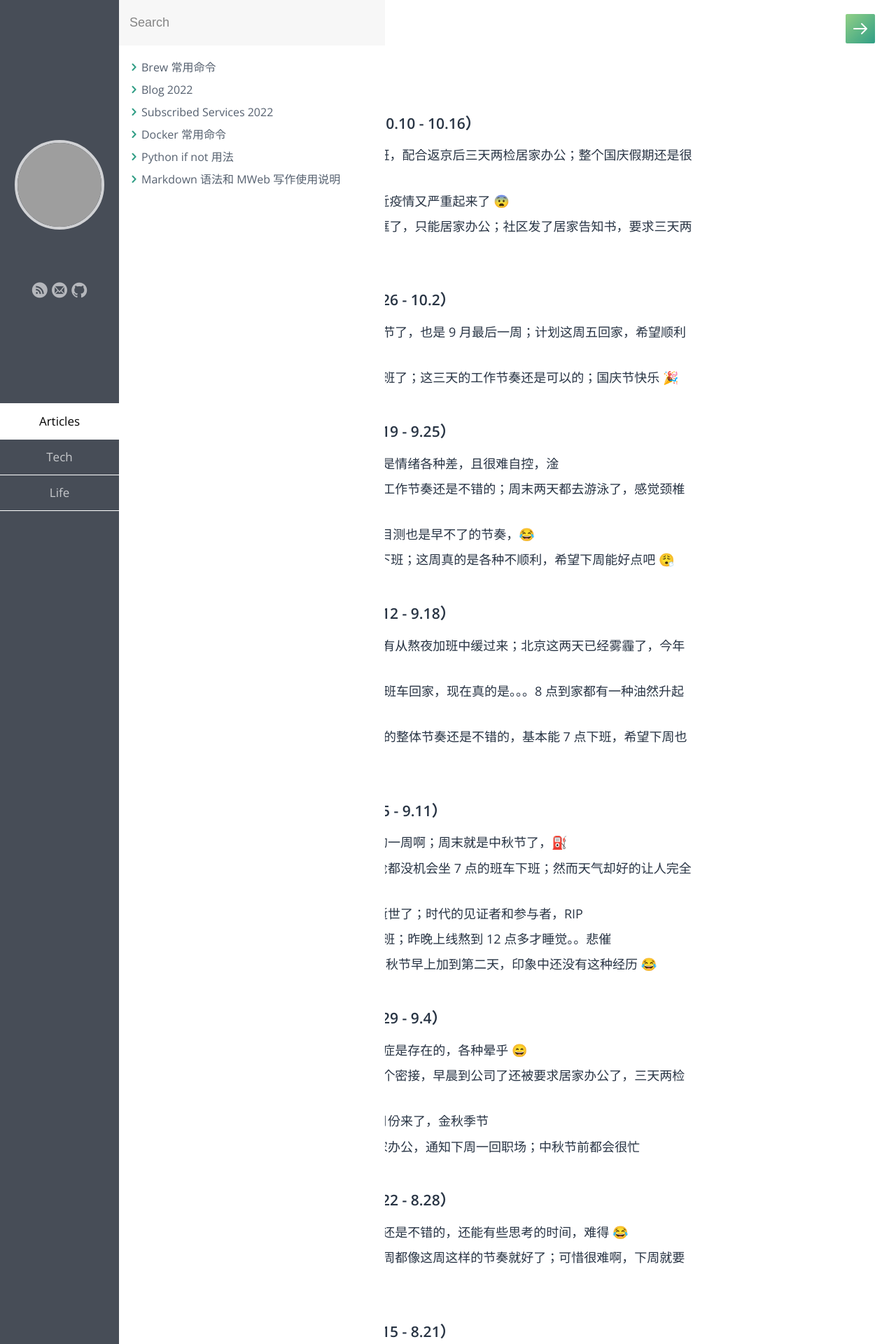
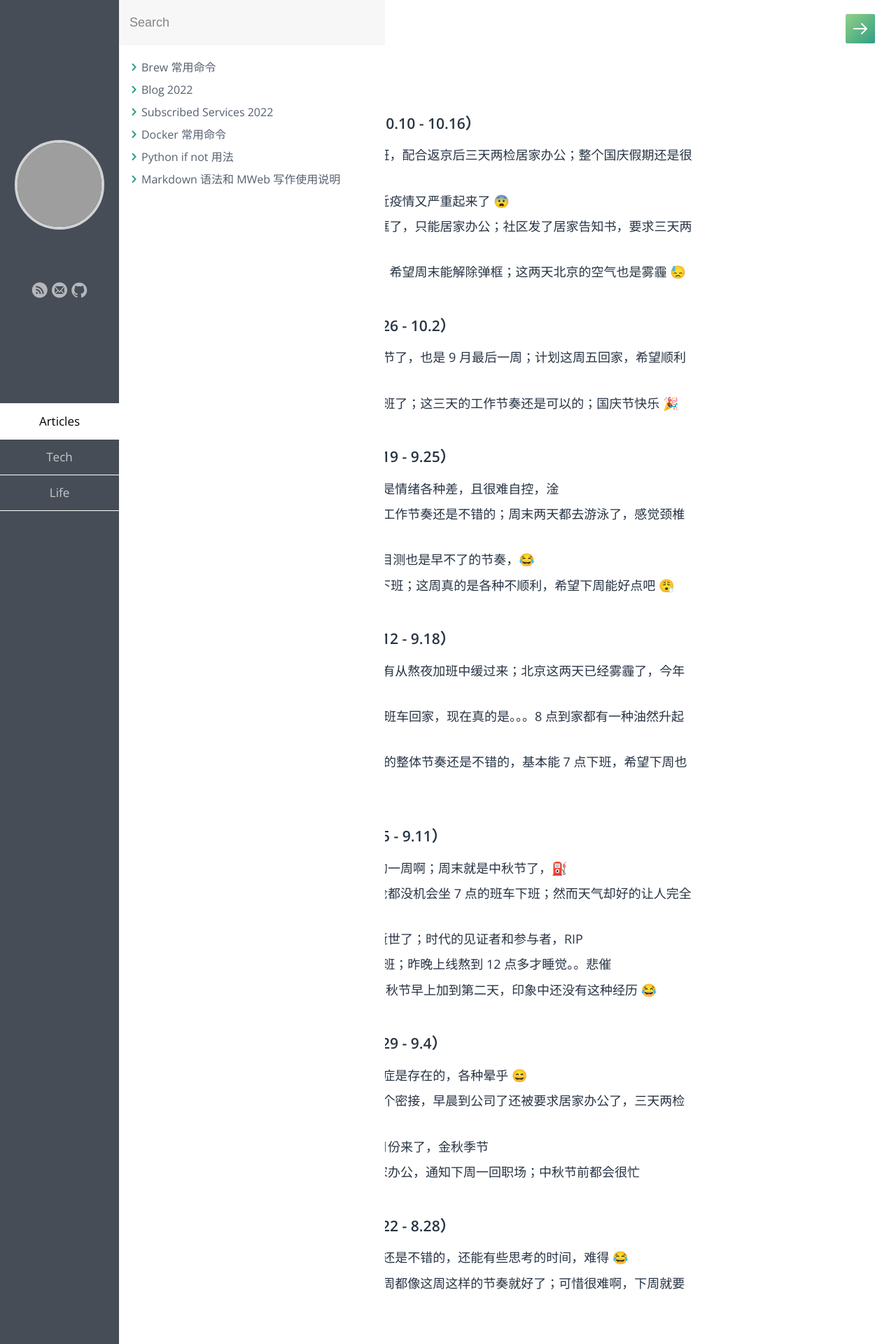
Before and after one commit to samxupeiran/samxupeiran.github.io, a Jekyll site: the page built from _posts/life/2022-05-06-my-blog.md, in a window 1280 px wide. Shown: the top 1920 px of the page at 70% size. Built offline with Jekyll 4.4.1, drawn with Linux system fonts in a browser that asks for light colours; some web fonts are replaced; some of the changed text lies outside the part shown; grey boxes are pictures that could not be loaded.

Commit message:
feat: add weekly blog 10.14

```diff
--- a/_posts/life/2022-05-06-my-blog.md
+++ b/_posts/life/2022-05-06-my-blog.md
@@ -10,6 +10,7 @@ tags: Blog
      - 10.10 今天节后第一天上班，配合返京后三天两检居家办公；整个国庆假期还是很顺利的 😄
      - 10.11 来职场上班了，最近疫情又严重起来了 😨
      - 10.13 今早北京健康宝弹框了，只能居家办公；社区发了居家告知书，要求三天两检 😨
+     - 10.14 今天继续居家观察，希望周末能解除弹框；这两天北京的空气也是雾霾 😓
 
 - ### 2022 年 9 月 第 5 周（9.26 - 10.2）
      - 9.26 今天周一，快到国庆节了，也是 9 月最后一周；计划这周五回家，希望顺利 ⛽️
```
